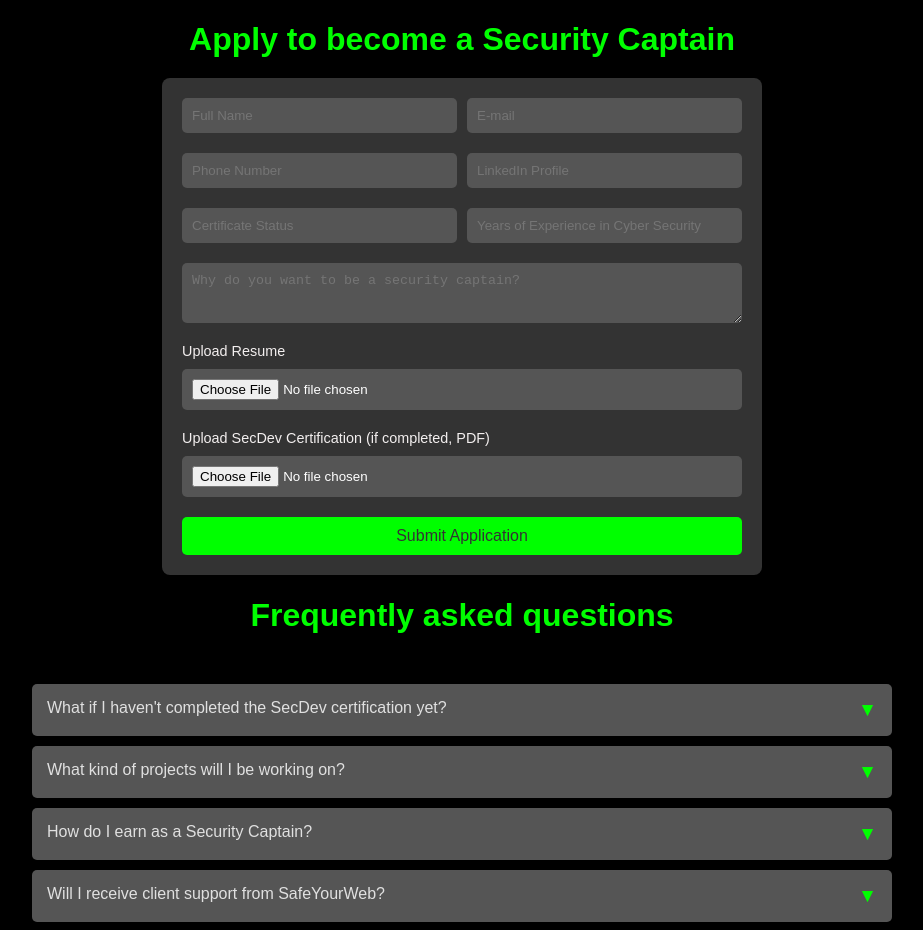
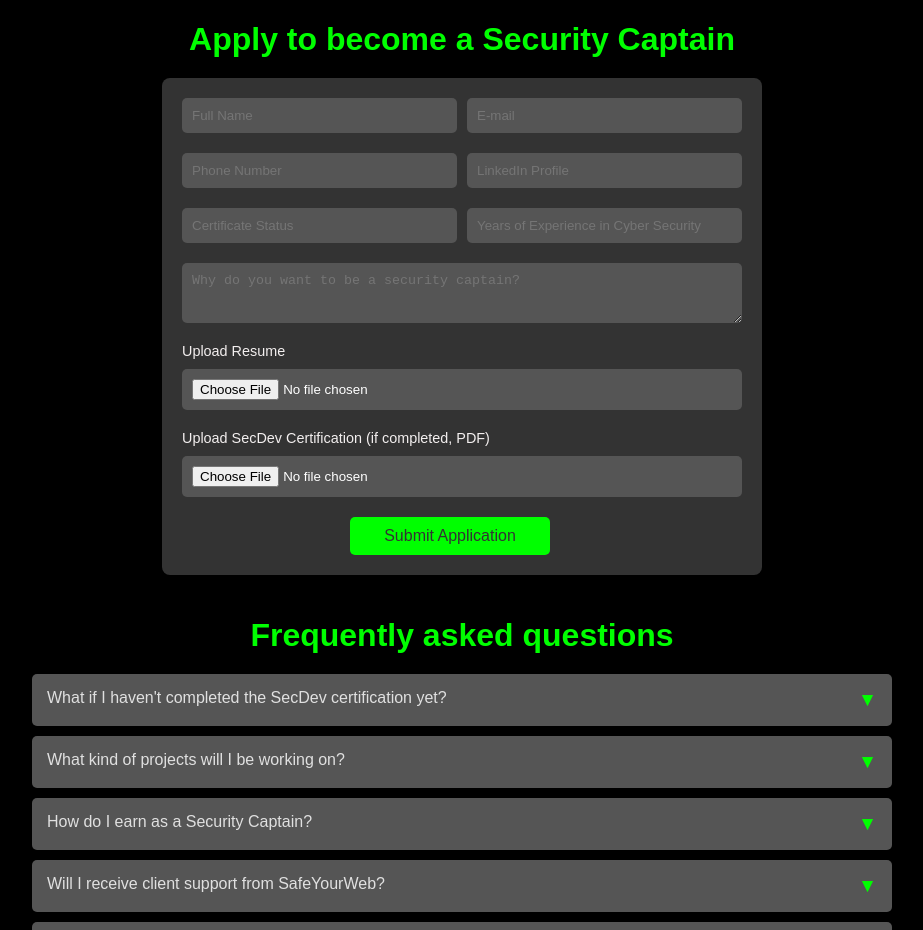
Before and after one commit to Utkarsh042/security-cap, a React (Create React App) app: page / in a window 1280 px wide. Shown: the top 930 px of the page, without its empty margins (178-1101 px from the left). Built offline with nearby package versions, Linux system fonts and the light colour scheme.

Commit message:
form update

```diff
--- a/src/FAQ.js
+++ b/src/FAQ.js
@@ -33,8 +33,9 @@ function FAQ() {
 
     return (
         <>
+        <div className="faq-container">
             <h1>Frequently asked questions</h1>
-            <div className="faq-container">
+
             {faqs.map((faq, index) => (
                 <div
                     key={index}
--- a/src/SecurityCaptainForm.css
+++ b/src/SecurityCaptainForm.css
@@ -29,7 +29,9 @@ form {
 .form-group {
     display: flex;
     gap: 10px;
+
 }
+
 
 .form-group input,
 .form-group textarea {
@@ -58,7 +60,9 @@ label {
 button {
     background-color: #00ff00;
     color: #333;
+    margin-left: 30%;
     padding: 10px;
+    width:200px;
     border: none;
     border-radius: 5px;
     cursor: pointer;
```
